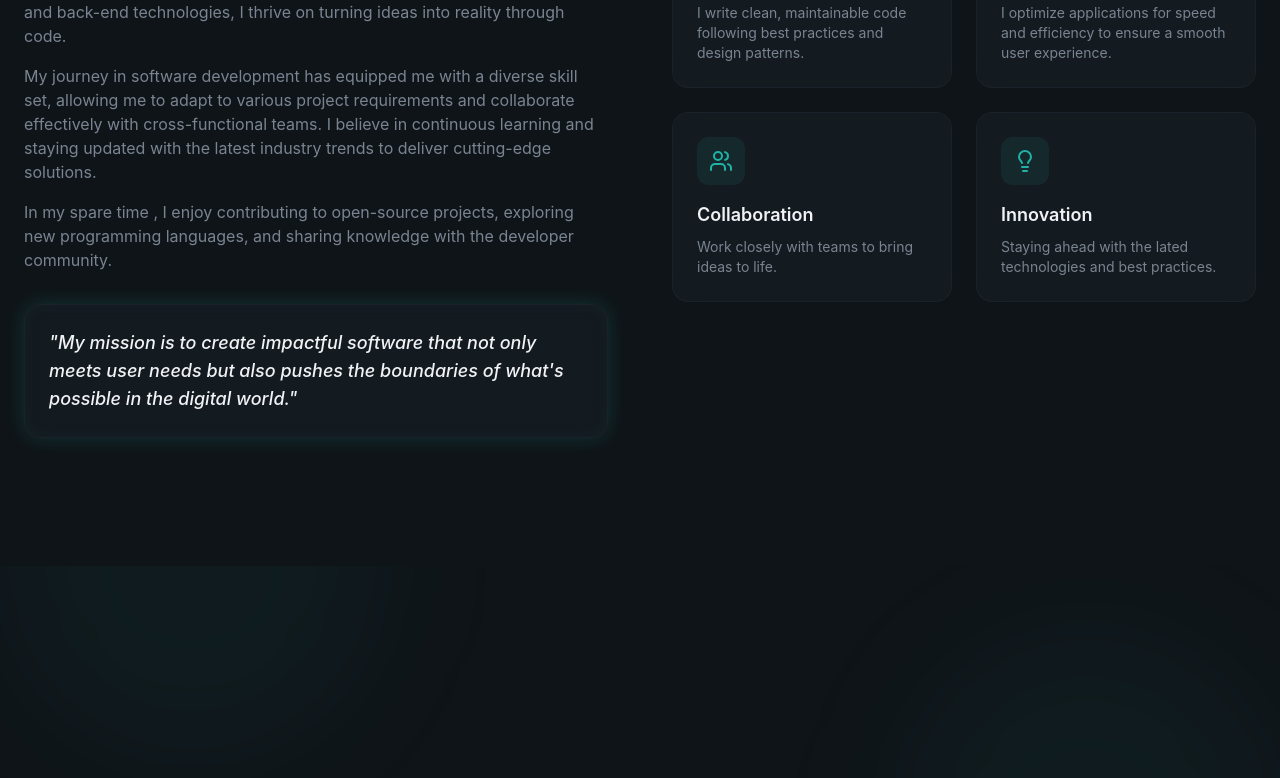
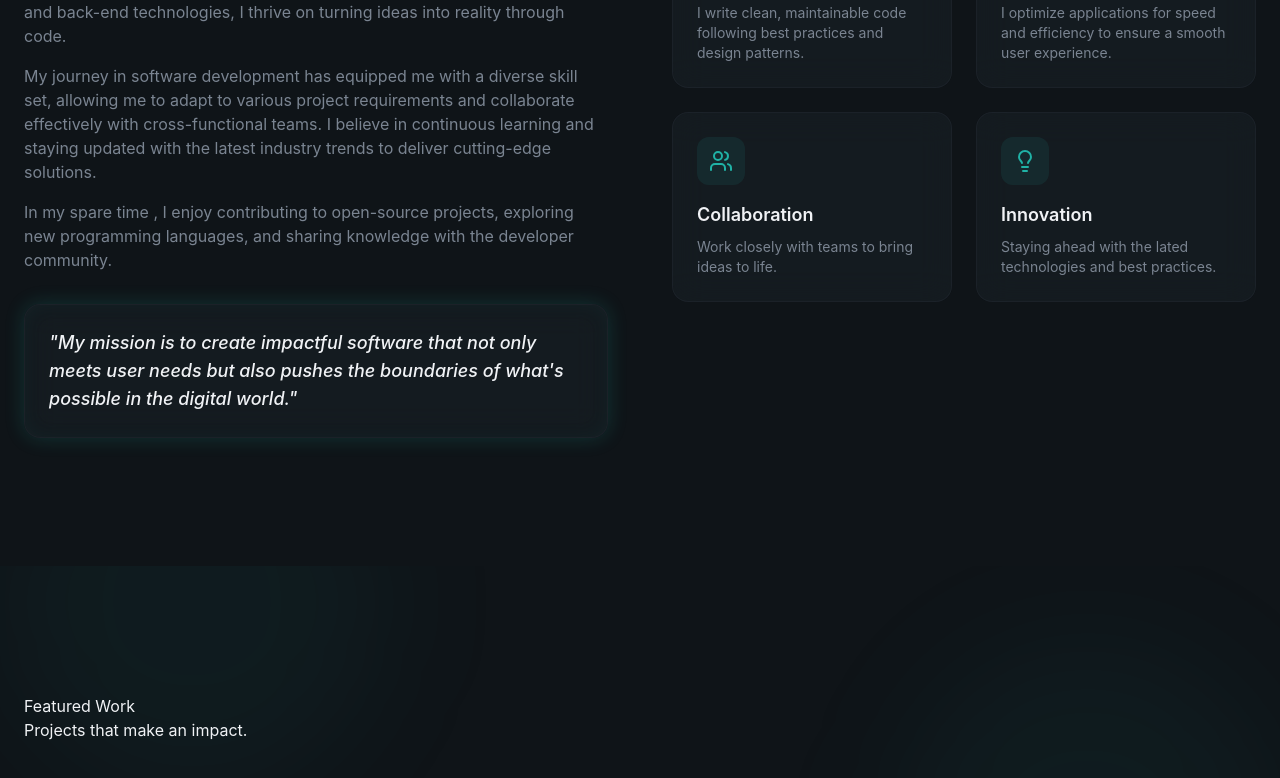
Before and after one commit to eissamonet/SWD-Portfolio, a React (Vite) app: page / in a window 1280 px wide. Shown: the part 1360-2138 px from the top of the page. Built offline with nearby package versions, Linux system fonts and the light colour scheme.

Commit message:
commit changes

```diff
--- a/src/sections/Projects.jsx
+++ b/src/sections/Projects.jsx
@@ -42,6 +42,12 @@ export const Projects = () => {
         <div className="absolute top-1/4 right-0 w-96 h-96 bg-primary/5 rounded-full blur-3xl" />
         <div className="absolute bottom-1/4 left-0 w-96 h-96 bg-primary/5 rounded-full blur-3xl" />
         <div className="container mx-auto px-6 relative z-10">
+          {/* section header */}
+          <div>
+            <span>Featured Work</span>
+            <h2> Projects that<span> make an impact.</span>
+            </h2>
+          </div>
         </div>
      </section>
     );
```
